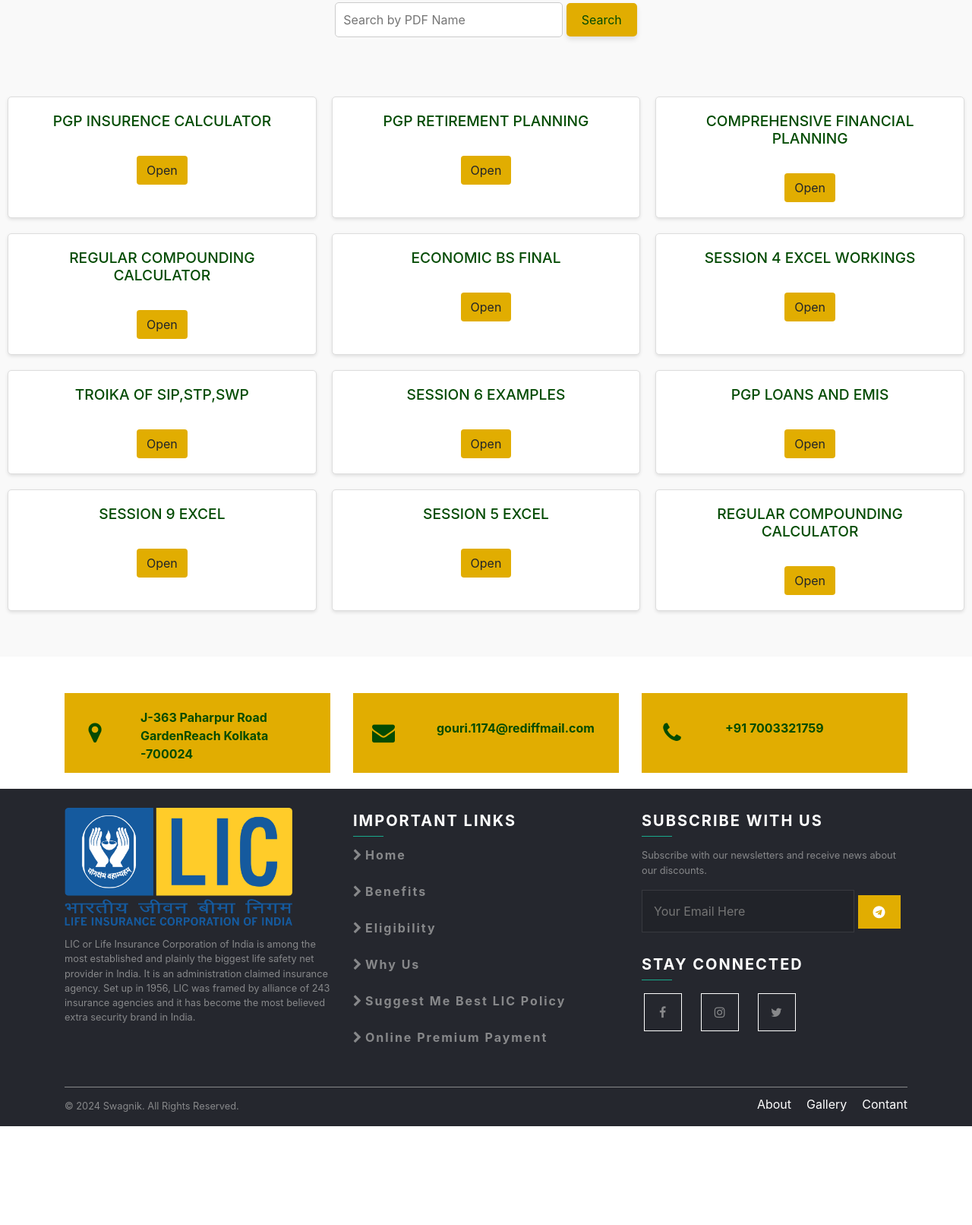
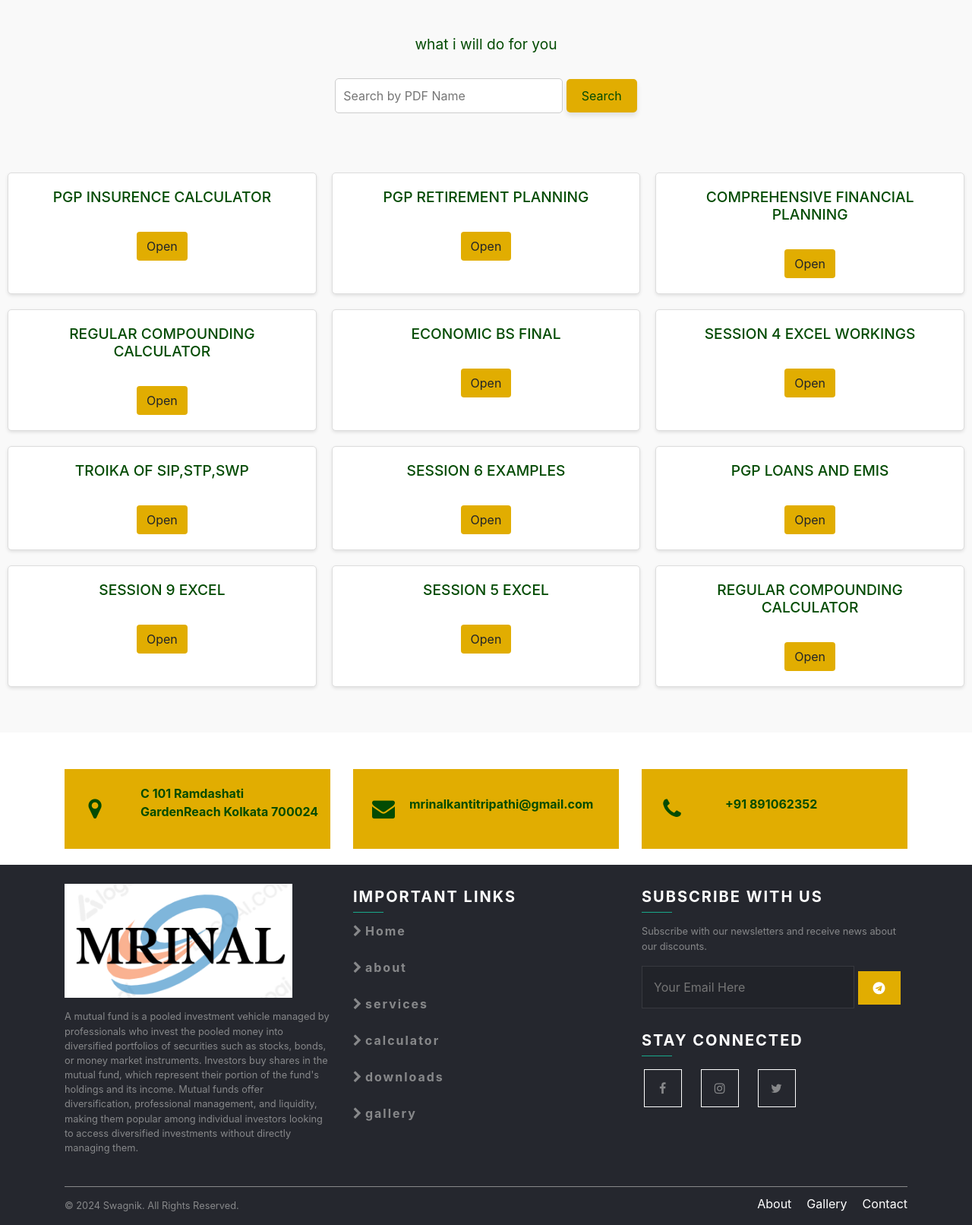
Before and after one commit to Swagnikghosh/mrinalportfolio, a plain HTML site: page excel.html in a window 1280 px wide. Shown: the part 342-1954 px from the top of the page at 76% size. Before the commit the page ends 1824 px from the top, so only its background shows below. Drawn offline with nearby package versions, Linux system fonts and the light colour scheme.

Commit message:
second commit

```diff
--- a/excel.html
+++ b/excel.html
@@ -17,6 +17,11 @@
     <link rel="stylesheet" href="min.css">
     <link rel="stylesheet" href="downloads.css">
     <link rel="stylesheet" href="style2.css">
+    <style>
+        .services{
+            margin-top:0px !important;
+        }
+    </style>
     <!-- <link rel="stylesheet" href="style2.css">
      <link rel="stylesheet" href="style/style3.css">
          <link rel="stylesheet" href="cart.css"> -->
@@ -94,7 +99,7 @@
         <div class="container">
             <div class="row mt-1">
                 <div class="col-lg-2 col-12">
-                    <img src="images/LIC-Logo-PNG-Transparent-HD.png" alt="" srcset="">
+                    <img src="images/logo1.png" alt="" srcset="">
                 </div>
                 <div class="col-lg-2"></div>
 
@@ -364,9 +369,8 @@
             <div class="container">
                 <div class="row">
                     <div class="col-lg-4 col-sm-12">
-                        <img src="images/LIC-Logo-PNG.png" alt="" srcset="">
-                        <p>LIC or Life Insurance Corporation of India is among the most established and plainly the biggest life safety net provider in India. It is an administration claimed insurance agency. Set up in 1956, LIC was framed by alliance of 243
-                            insurance agencies and it has become the most believed extra security brand in India.</p>
+                        <img src="images/logo.png" alt="" srcset="">
+                        <p>A mutual fund is a pooled investment vehicle managed by professionals who invest the pooled money into diversified portfolios of securities such as stocks, bonds, or money market instruments. Investors buy shares in the mutual fund, which represent their portion of the fund's holdings and its income. Mutual funds offer diversification, professional management, and liquidity, making them popular among individual investors looking to access diversified investments without directly managing them.</p>
                     </div>
                     <div class="col-lg-4 col-sm-12">
                         <h5>IMPORTANT LINKS</h5>
@@ -378,23 +382,23 @@
                             </li>
                             <li>
                                 <i class="fa fa-chevron-right" aria-hidden="true"></i>
-                                <span><a href="Benefits.html">Benefits</a></span>
+                                <span><a href="about.html">about</a></span>
                             </li>
                             <li>
                                 <i class="fa fa-chevron-right" aria-hidden="true"></i>
-                                <span><a href="Eligibilty.html">Eligibility</a></span>
+                                <span><a href="services.html">services</a></span>
                             </li>
                             <li>
                                 <i class="fa fa-chevron-right" aria-hidden="true"></i>
-                                <span><a href="why us.html">Why Us</a></span>
+                                <span><a href="calculator.html">calculator</a></span>
                             </li>
                             <li>
                                 <i class="fa fa-chevron-right" aria-hidden="true"></i>
-                                <span><a href="#">Suggest Me Best LIC Policy</a></span>
+                                <span><a href="downloads.html">downloads</a></span>
                             </li>
                             <li>
                                 <i class="fa fa-chevron-right" aria-hidden="true"></i>
-                                <span><a href="#">Online Premium Payment</a></span>
+                                <span><a href="gallery.html">gallery</a></span>
                             </li>
                         </ul>
                     </div>
@@ -442,7 +446,7 @@
                         <div class="col-lg-6 col-sm-6">
                             <ul class="footer-info">
                                 <li>
-                                    <a href="contact.html">Contant</a>
+                                    <a href="contact.html">Contact</a>
                                 </li>
                                 <li>
                                     <a href="gallery.html">Gallery</a>
@@ -529,6 +533,7 @@
                 </div>
             </div>
         </section>
+
         <script>
             const searchInput = document.getElementById("search");
 const pdfCards = document.querySelectorAll(".servicesItem");
@@ -552,5 +557,9 @@ document.getElementById("search-button").addEventListener("click", () => {
 
 
     </script>
+
+
     </body>
+    <script src="script.js"></script>
+    <script src="script2.js"></script>
 </html>
```
Also changed, not shown: About.html (+1 -1 lines), gallery.html (+10 -4 lines), index.html (+6 -6 lines), images/aboutme.jpg (added), images/aboutmejpg.jpg (added), images/gallery1.jpg (added), images/gallery2.jpg (added), images/gallery3.jpg (added), images/gallery4.jpg (added), images/gallery5.jpg (added), images/gallery6.jpg (added), images/investme.jpg (added), images/mrinal.jpg (added), images/mrinal2jpg.jpg (added).
